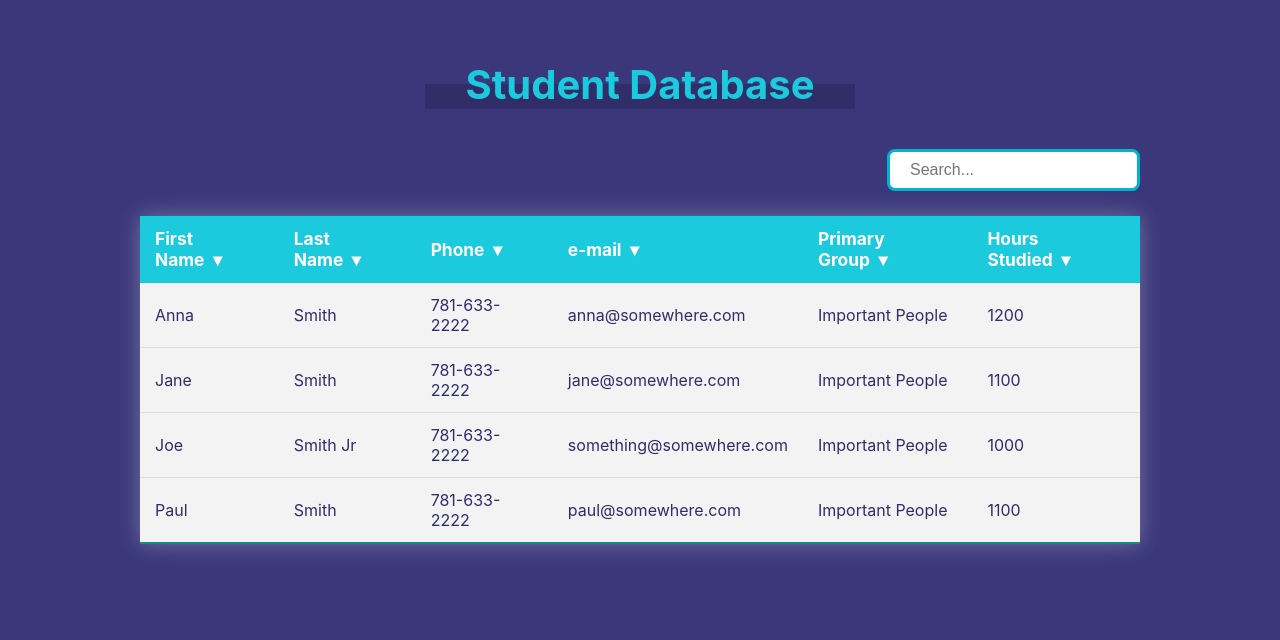
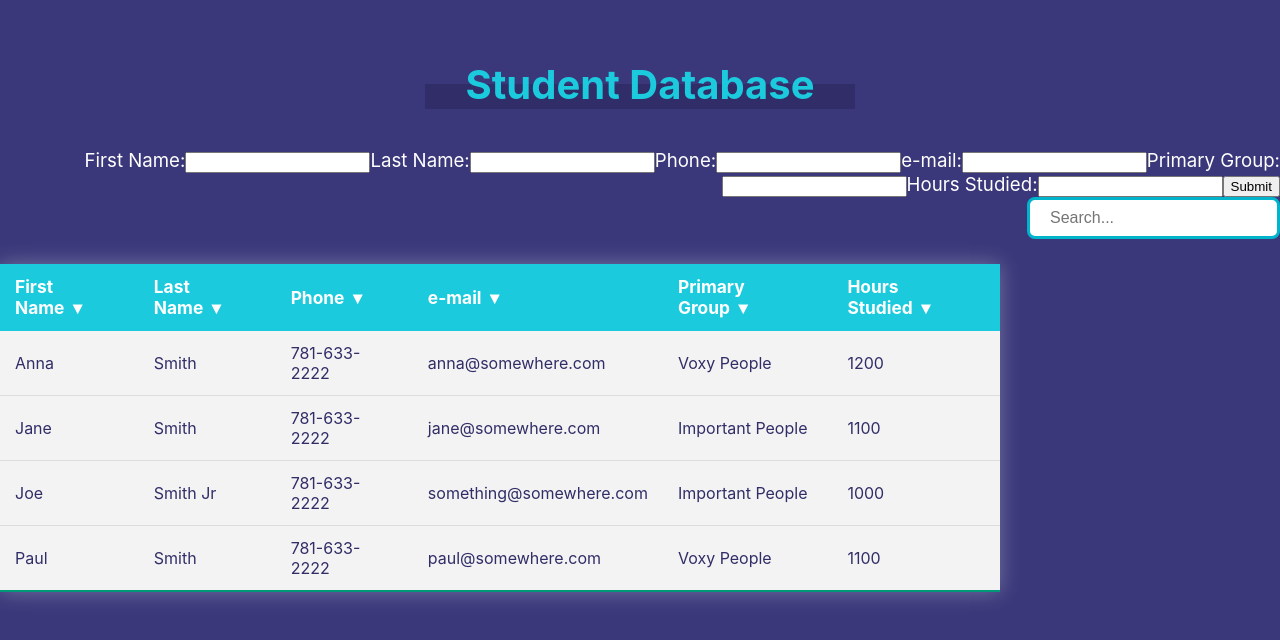
Before and after one commit to appinha/student-database, a React (Create React App) app in the folder app/: page / in a window 1280 px wide. Shown: the top 640 px of the page. Built offline with nearby package versions, Linux system fonts and the light colour scheme.

Commit message:
Creates AddNewEntry component (as per interview)

```diff
--- /dev/null
+++ b/app/src/AddNewEntry.tsx
@@ -0,0 +1,61 @@
+import React, { useState } from 'react';
+import { Entry } from './Table';
+
+type Props = {
+  handleAddNewEntrySubmit: (entry: Entry) => void;
+}
+
+export default function AddNewEntry(props: Props) {
+  const [firstName, setFirstName] = useState("")
+  const [lastName, setLastName] = useState("")
+  const [phoneNumber, setPhoneNumber] = useState("")
+  const [email, setEmail] = useState("")
+  const [primaryGroup, setPrimaryGroup] = useState("")
+  const [hoursStudied, setHoursStudied] = useState("")
+
+  const handleButtonClick = () => props.handleAddNewEntrySubmit({
+    firstName, lastName, phoneNumber, email, primaryGroup, hoursStudied
+  })
+
+  return (
+    <form>
+      <label>First Name:</label>
+      <input
+        type="text"
+        value={firstName}
+        onChange={(e) => setFirstName(e.target.value)}
+      />
+      <label>Last Name:</label>
+      <input
+        type="text"
+        value={lastName}
+        onChange={(e) => setLastName(e.target.value)}
+      />
+      <label>Phone:</label>
+      <input
+        type="text"
+        value={phoneNumber}
+        onChange={(e) => setPhoneNumber(e.target.value)}
+      />
+      <label>e-mail:</label>
+      <input
+        type="text"
+        value={email}
+        onChange={(e) => setEmail(e.target.value)}
+      />
+      <label>Primary Group:</label>
+      <input
+        type="text"
+        value={primaryGroup}
+        onChange={(e) => setPrimaryGroup(e.target.value)}
+      />
+      <label>Hours Studied:</label>
+      <input
+        type="text"
+        value={hoursStudied}
+        onChange={(e) => setHoursStudied(e.target.value)}
+      />
+      <button onClick={handleButtonClick}>Submit</button>
+    </form>
+  )
+}
--- a/app/src/Table.tsx
+++ b/app/src/Table.tsx
@@ -1,4 +1,5 @@
 import React, { useState } from 'react';
+import AddNewEntry from './AddNewEntry';
 import jsonData from './data.json';
 
 const ORDERED_HEADERS = [
@@ -22,7 +23,7 @@ const HEADER_MAP = {
 type Header = keyof typeof HEADER_MAP;
 type Attribute = typeof HEADER_MAP[Header];
 
-type Entry = {
+export type Entry = {
   [key in Attribute]: string;
 };
 
@@ -117,8 +118,13 @@ export default function Table() {
     </tr>
   );
 
+  const handleAddNewEntrySubmit = (entry: Entry) => {
+    setData([ ...data, entry ]);
+  };
+
   return (
     <div className="wrapper">
+      <AddNewEntry handleAddNewEntrySubmit={handleAddNewEntrySubmit} />
       {searchBar}
       <table className="Table">
         <thead>
--- a/app/src/data.json
+++ b/app/src/data.json
@@ -12,7 +12,7 @@
       "email": "anna@somewhere.com",
       "firstName": "Anna",
       "lastName": "Smith",
-      "primaryGroup": "Important People",
+      "primaryGroup": "Voxy People",
       "phoneNumber": "781-633-2222",
       "hoursStudied": "1200"
     },
@@ -28,7 +28,7 @@
       "email": "paul@somewhere.com",
       "firstName": "Paul",
       "lastName": "Smith",
-      "primaryGroup": "Important People",
+      "primaryGroup": "Voxy People",
       "phoneNumber": "781-633-2222",
       "hoursStudied": "1100"
     }
```
Also changed, not shown: 1 other file (tests, documents, lock files or other folders).
